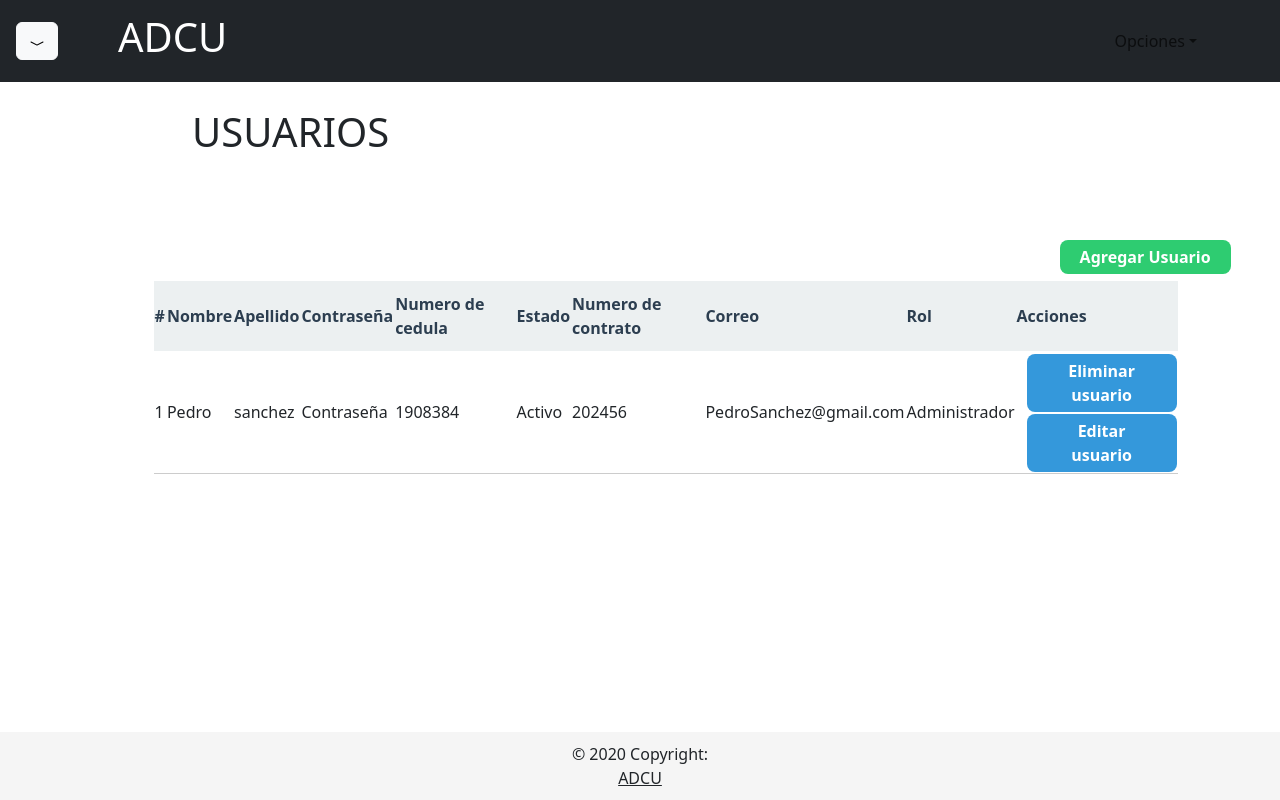
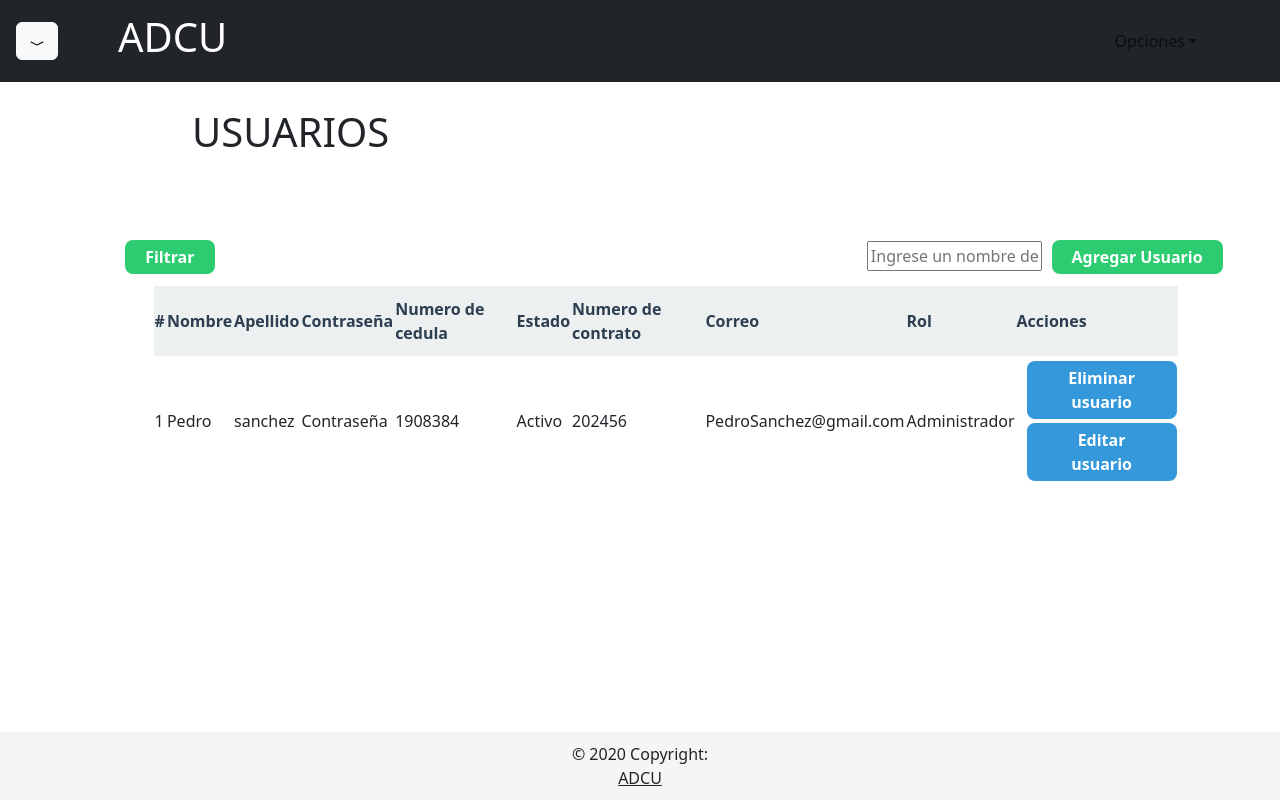
Before and after one commit to Josesitobb/ADCU_WEB_SAPO_HP, a React (Create React App) app: page /AdminUsuarios in a window 1280 px wide. Built offline with nearby package versions, Linux system fonts and the light colour scheme.

Commit message:
Update Usuarios.jsx

```diff
--- a/src/pages/View_Admin/Usuarios.jsx
+++ b/src/pages/View_Admin/Usuarios.jsx
@@ -1,28 +1,28 @@
 import React from "react";
 import Navbar_Admin from "../../components/Navbar_Admin";
 import Footer from "../../components/Footer";
-import Table from "react-bootstrap/Table";
 import Molda_Admin from "../../components/Molda_Admin";
-import Row from "react-bootstrap/Row";
-import Col from "react-bootstrap/Col";
 import "../../styles/styles.css";
 export default function Usuarios() {
   return (
     <div>
       <Navbar_Admin />
       <h1 className="tituloPrincipal">USUARIOS</h1>
-      <Row>
-        <Col>
-          <div style={{ marginLeft: "82%", marginBottom: "7px" }}>
-            <Molda_Admin
-              NombreBoton="Agregar Usuario"
-              campos={CamposInputs}
-              EstilosBoton={"botonVerde"}
-            />
-          </div>
-        </Col>
-      </Row>
 
+
+      <div style={{marginLeft:"9%",marginBottom:"12px"}}>
+      <Molda_Admin
+          NombreBoton="Filtrar"
+          campos={CamposInputs}
+          EstilosBoton={"botonVerde"}
+        />
+      <input type="text" className="input" placeholder="Ingrese un nombre de usuario" style={{width:"15%",marginLeft:"56%"}}  />
+        <Molda_Admin
+          NombreBoton="Agregar Usuario"
+          campos={CamposInputs}
+          EstilosBoton={"botonVerde"}
+        />
+        </div>
       <table className="tablaTodos">
         <thead className="encabezadoTabla">
           <tr>
@@ -41,7 +41,7 @@ export default function Usuarios() {
         </thead>
         <tbody >
           {UsuariosN.map((Usu, index) => (
-            <tr key={index} style={{borderBottom:"1px solid #ccc"}}>
+            <tr key={index} className="FinalTabla">
 
               <td>{index + 1}</td>
               <td>{Usu.Nombre}</td>
@@ -53,19 +53,20 @@ export default function Usuarios() {
               <td>{Usu.Correo}</td>
               <td>{Usu.Rol}</td>
               <td>
-                <div style={{ margin: "2px" }}></div>
+                <div style={{ margin: "4px" }}></div>
                 <Molda_Admin
                   NombreBoton="Eliminar usuario"
                   campos={CamposInputsEliminar}
                   EstilosBoton={"botonAzul"}
                 />
-                <div style={{ margin: "2px" }}></div>
+                <div style={{ margin: "4px" }}></div>
                 <Molda_Admin
                   NombreBoton="Editar usuario"
                   campos={CamposInputs}
                   EstilosBoton={"botonAzul"}
                 />
 
+                <div style={{marginBottom:"4px"}}></div>
               </td>
             </tr>
 
@@ -92,6 +93,8 @@ const UsuariosN = [
     Correo: "PedroSanchez@gmail.com",
     Rol: "Administrador",
   },
+
+
 ];
 // ESTILOS AUXILIARES
 
```
